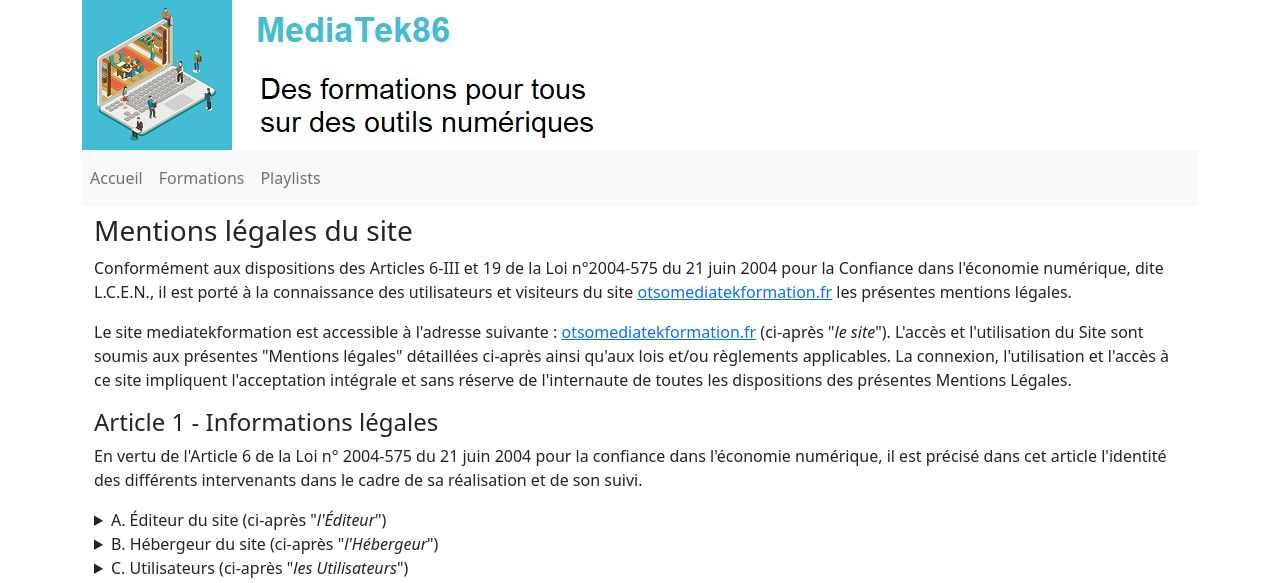
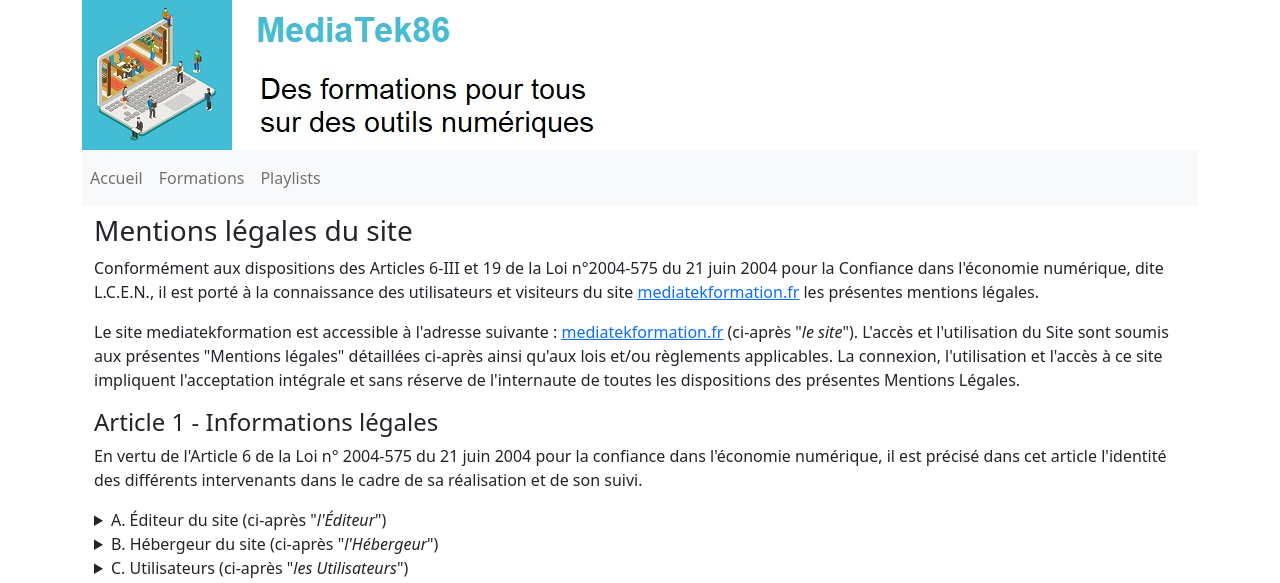
Before and after one commit to CDUGUINE/mediatekformation, a Symfony app: template templates/pages/cgu.html.twig in a window 1280 px wide. Shown: the top 583 px of the page. Run offline with Twig, Linux system fonts and the light colour scheme; the template is opened without the code that fills it, so the values that code supplies are empty; some libraries are stand-ins or nearby versions.

Commit message:
Revert "Phase 24 : déploiement"
This reverts commit fb665978354f6030f11f4ce13ca2115dad18a008.

```diff
--- a/src/Controller/admin/AdminFormationsController.php
+++ b/src/Controller/admin/AdminFormationsController.php
@@ -43,7 +43,7 @@ class AdminFormationsController extends AbstractController{
      * Affiche toutes les formations
      * @return Response
      */
-    #[Route('/admin', name: 'admin.formations')]
+    #[Route('/admin/formations', name: 'admin.formations')]
     public function index(): Response
     {
         $formations = $this->formationRepository->findAll();
--- a/src/Entity/Formation.php
+++ b/src/Entity/Formation.php
@@ -45,7 +45,7 @@ class Formation
     #[ORM\Column(type: Types::TEXT, nullable: true)]
     private ?string $description = null;
 
-    #[Assert\NotBlank(message: "L'identifiant de la vidéo est obligatoire.")]
+    #[Assert\NotBlank(message: "L'identigiant de la vidéo est obligatoire.")]
     #[ORM\Column(length: 20, nullable: false)]
     private ?string $videoId = null;
 
--- a/templates/pages/cgu.html.twig
+++ b/templates/pages/cgu.html.twig
@@ -3,8 +3,8 @@
 {% block body %}
 <section class="container mt-2">
     <h3>Mentions légales du site</h3>
-    <p>Conformément aux dispositions des Articles 6-III et 19 de la Loi n°2004-575 du 21 juin 2004 pour la Confiance dans l'économie numérique, dite L.C.E.N., il est porté à la connaissance des utilisateurs et visiteurs du site <u><a href="http://otsomediatekformation.fr/">otsomediatekformation.fr</a></u> les présentes mentions légales.</p>
-    <p>Le site mediatekformation est accessible à l'adresse suivante&nbsp;:&nbsp;<u><a href="http://otsomediatekformation.fr/">otsomediatekformation.fr</a></u> (ci-après "<em>le site</em>"). L'accès et l'utilisation du Site sont soumis aux présentes "Mentions légales" détaillées ci-après ainsi qu'aux lois et/ou règlements applicables. La connexion, l'utilisation et l'accès à ce site impliquent l'acceptation intégrale et sans réserve de l'internaute de toutes les dispositions des présentes Mentions Légales.</p>
+    <p>Conformément aux dispositions des Articles 6-III et 19 de la Loi n°2004-575 du 21 juin 2004 pour la Confiance dans l'économie numérique, dite L.C.E.N., il est porté à la connaissance des utilisateurs et visiteurs du site <u><a href="http://www.mediatekformation.fr">mediatekformation.fr</a></u> les présentes mentions légales.</p>
+    <p>Le site mediatekformation est accessible à l'adresse suivante&nbsp;:&nbsp;<u><a href="http://www.mediatekformation.fr">mediatekformation.fr</a></u> (ci-après "<em>le site</em>"). L'accès et l'utilisation du Site sont soumis aux présentes "Mentions légales" détaillées ci-après ainsi qu'aux lois et/ou règlements applicables. La connexion, l'utilisation et l'accès à ce site impliquent l'acceptation intégrale et sans réserve de l'internaute de toutes les dispositions des présentes Mentions Légales.</p>
     <h4>Article 1 - Informations légales</h4>
     <p>En vertu de l'Article 6 de la Loi n° 2004-575 du 21 juin 2004 pour la confiance dans l'économie numérique, il est précisé dans cet article l'identité des différents intervenants dans le cadre de sa réalisation et de son suivi.</p>
     <div class="bd-example">
```
